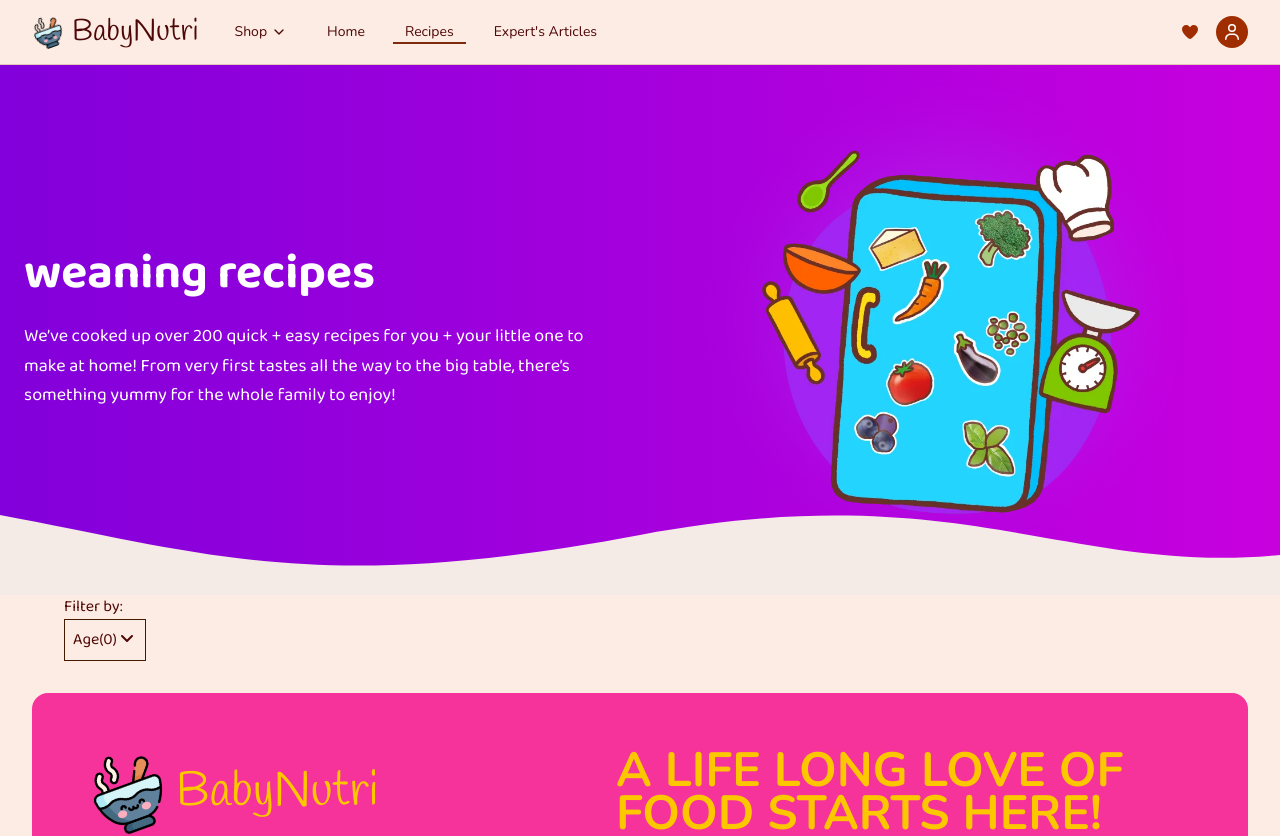
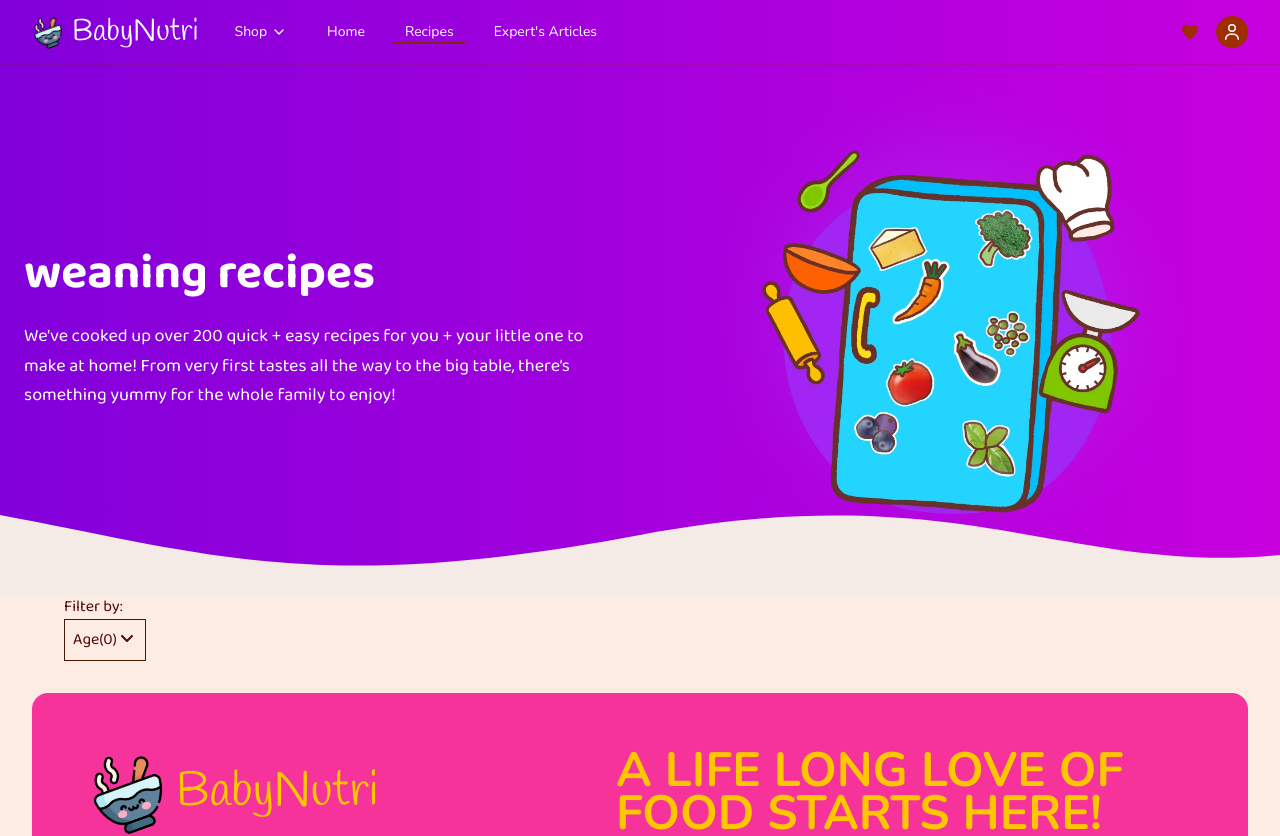
Before and after one commit to ngminhnguyen/Capstone2, a Next.js app: page /recipes in a window 1280 px wide. Shown: the top 836 px of the page. Built offline with nearby package versions, Linux system fonts and the light colour scheme.

Commit message:
Update Navbar.tsx

```diff
--- a/src/components/layout/Navbar.tsx
+++ b/src/components/layout/Navbar.tsx
@@ -62,9 +62,11 @@
           ? "bg-[#b63b5d] text-white"
           : pathname === "/home"
             ? "bg-[#b63b5d] text-white"
-            : pathname === "/register"
-              ? "bg-[#FDECE4] text-[#4E0706]"
-              : "bg-[#FDECE4] text-[#4E0706]";
+            : pathname === "/recipes"
+              ? "bg-linear-to-r from-purple-700 to-fuchsia-600 text-white"
+              : pathname === "/register"
+                ? "bg-[#FDECE4] text-[#4E0706]"
+                : "bg-[#FDECE4] text-[#4E0706]";
 
     return (
         <Disclosure
```
